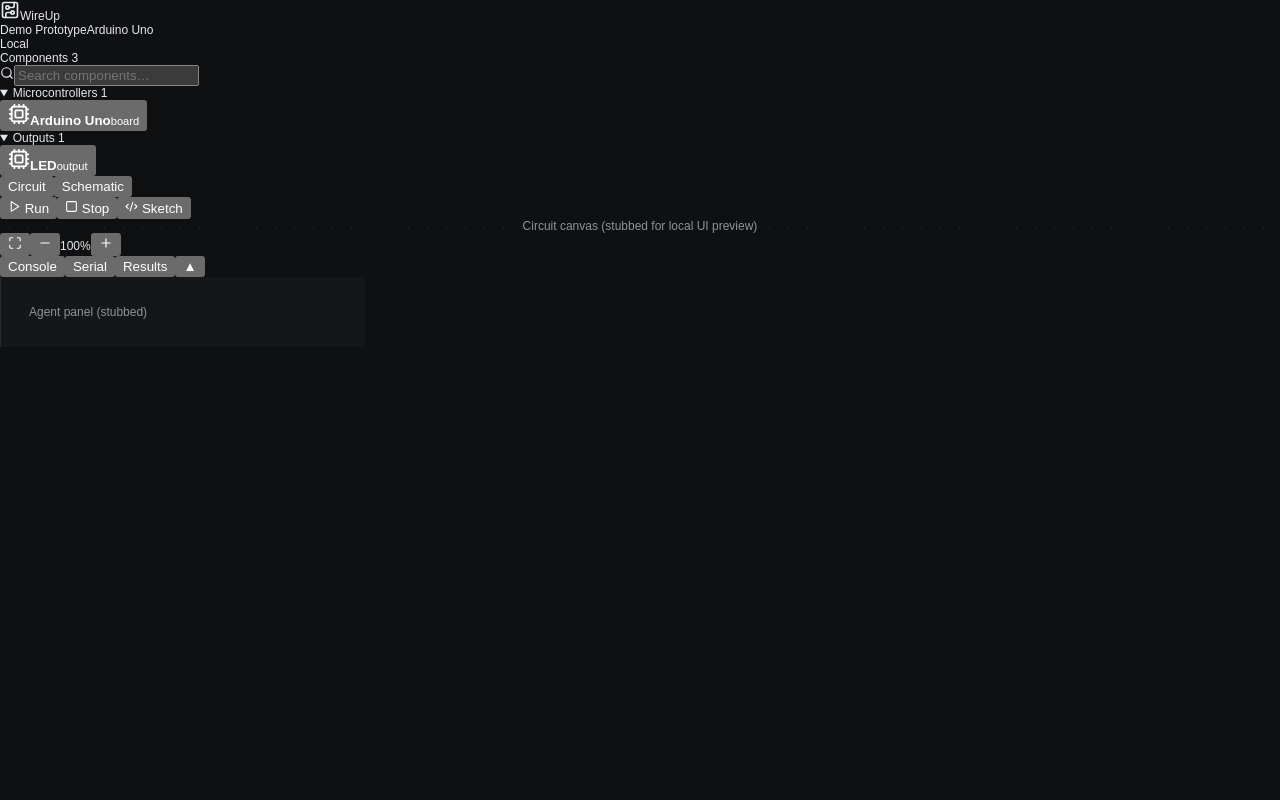
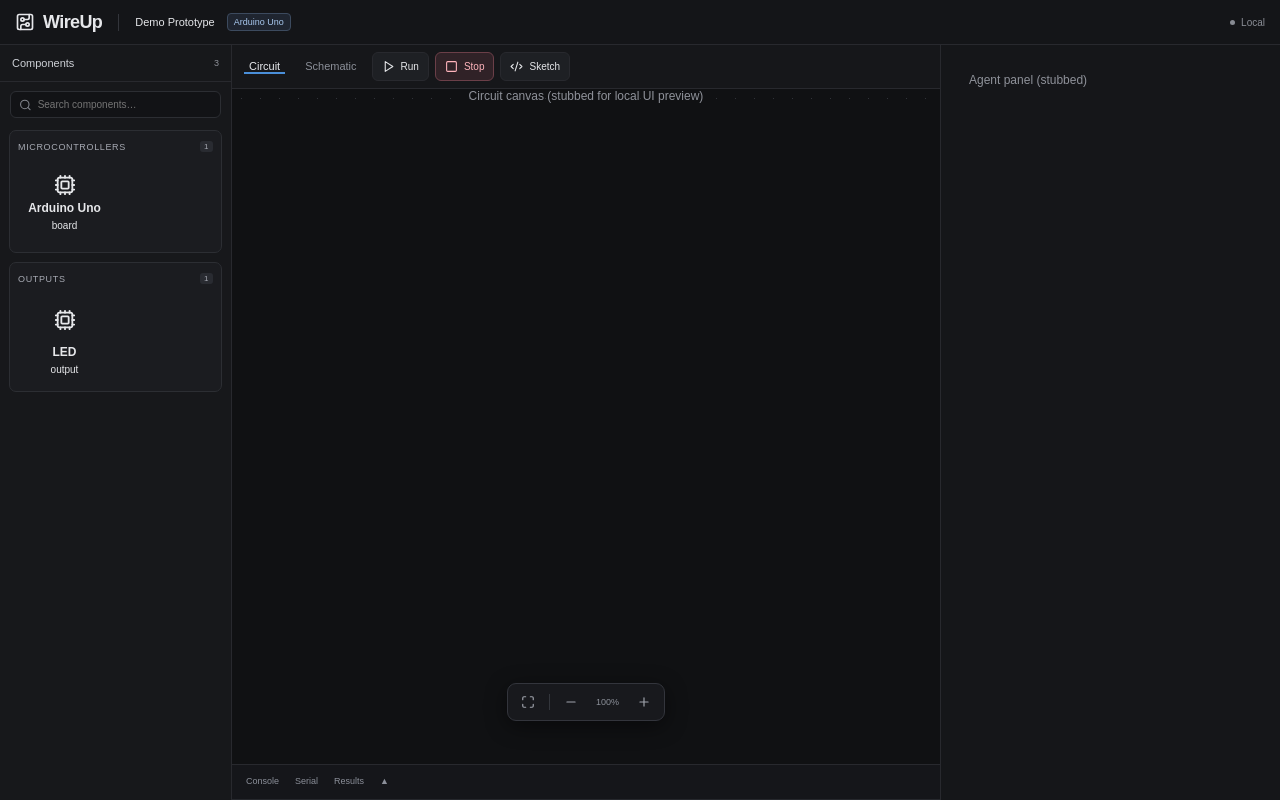
Before and after one commit to aldennoronha2228/workplace-ui, a React (Vite) app: page / in a window 1280 px wide. Built offline with nearby package versions, Linux system fonts and the light colour scheme.

Commit message:
Add full hardware-workspace styles

```diff
--- a/src/components/hardware-workspace.css
+++ b/src/components/hardware-workspace.css
@@ -1 +1,48 @@
 .hardware-workspace{--hw-bg:#0f1012;--hw-panel:#151619;--hw-line:#28292e;--hw-text:#e6e7ea;--hw-muted:#8f929a;--hw-accent:#4a8fd9;display:flex;flex-direction:column;height:100dvh;min-height:100dvh;overflow:hidden;background:var(--hw-bg);color:var(--hw-text);font:12px 'Geist Variable',Arial,sans-serif;color-scheme:dark}
+.hardware-workspace *{box-sizing:border-box}.hardware-workspace button,.hardware-workspace input{font:inherit}.hardware-workspace button{display:inline-flex;align-items:center;justify-content:center;gap:6px;padding:7px 10px;border:1px solid var(--hw-line);border-radius:6px;background:#1e2024;color:var(--hw-text);cursor:pointer}.hardware-workspace button:hover{background:#282a30}
+.hw-header{display:flex;align-items:center;gap:12px;height:45px;min-height:45px;padding:0 15px;border-bottom:1px solid var(--hw-line);background:#141518}
+.hw-brand{display:flex;align-items:center;gap:8px;flex-shrink:0}.hw-brand span{font-size:18px;font-weight:650;letter-spacing:-.6px}
+.hw-header-divider{width:1px;height:17px;background:#33353b;margin:0 4px}
+.hw-project-title{font-size:11px;overflow:hidden;white-space:nowrap;text-overflow:ellipsis}
+.hw-chip{padding:3px 6px;border:1px solid #3c4a5e;border-radius:4px;background:#1f2530;color:#a8c8ee;font-size:9px}
+.hw-header-spacer{flex:1}
+.hw-local{display:flex;align-items:center;gap:6px;color:#8a8d95;font-size:10px}
+.hw-local>span{width:5px;height:5px;display:inline-block;border-radius:50%;background:#878a92}
+.hw-workbench{display:grid;grid-template-columns:232px minmax(0,1fr) 340px;flex:1;min-height:0}
+.hw-sidebar{overflow:auto;border-right:1px solid var(--hw-line);background:#17181b}
+.hw-panel-heading{display:flex;align-items:center;gap:7px;min-height:37px;padding:10px 12px;font-size:11px;font-weight:500;color:#ced1d7;border-bottom:1px solid var(--hw-line)}
+.hw-panel-heading>span{margin-left:auto;font-size:9px;color:var(--hw-muted)}
+.hw-search{display:flex;align-items:center;gap:6px;margin:9px 10px 12px;padding:0 8px;border:1px solid #2c2e33;border-radius:6px;background:#121316;color:#84878f}
+.hw-search input{width:100%;padding:7px 0;border:0;background:none;font-size:10px;outline:none;color:var(--hw-text)}
+.hw-catalog{padding:0 9px 12px}
+.hw-category{margin-bottom:9px;border:1px solid #2c2e33;border-radius:7px;background:#1b1c20;overflow:hidden}
+.hw-category summary{display:flex;align-items:center;gap:5px;padding:10px 8px;font-size:9px;text-transform:uppercase;letter-spacing:.65px;color:#a6a9b2;cursor:pointer;list-style:none}
+.hw-category summary::-webkit-details-marker{display:none}
+.hw-category summary>span{margin-left:auto;font-size:8px;padding:1px 4px;border-radius:3px;background:#292b31}
+.hw-category-grid{display:grid;grid-template-columns:repeat(2,minmax(0,1fr));gap:7px;padding:0 7px 10px}
+.hardware-workspace .hw-catalog-card{display:flex;flex-direction:column;gap:5px;border:1px solid transparent;border-radius:5px;background:none;padding:5px 3px;min-height:80px;text-align:center;color:inherit}
+.hardware-workspace .hw-catalog-card:hover{background:#26282e;border-color:#4b505b}
+.hw-catalog-art{display:grid;place-items:center;height:40px}
+.hw-center{display:flex;flex-direction:column;min-width:0;min-height:0;background:#101113}
+.hw-toolbar{display:flex;align-items:center;gap:10px;min-height:44px;padding:0 12px;border-bottom:1px solid var(--hw-line);background:#16171a}
+.hw-view-tabs{display:flex;gap:15px}
+.hardware-workspace .hw-view-tabs button{padding:0 5px;border:0;border-bottom:2px solid transparent;border-radius:0;background:none;font-size:11px;color:#8b8f98}
+.hardware-workspace .hw-view-tabs button[aria-selected=true]{color:#e8eaee;border-bottom-color:var(--hw-accent)}
+.hw-actions{display:flex;align-items:center;gap:6px}
+.hw-actions button{font-size:10px;padding:6px 9px;height:29px}
+.hardware-workspace .hw-stop{border-color:#6b3f48;background:#302227;color:#ffb4bc}
+.hw-design-surface{position:relative;flex:1;min-height:0;overflow:hidden}
+.hw-canvas-viewport{min-height:0;flex:1;overflow:auto}
+.hw-canvas{position:relative;min-width:100%;min-height:100%}
+.hw-floating-tools{position:absolute;bottom:43px;left:50%;transform:translateX(-50%);display:flex;align-items:center;gap:4px;height:38px;padding:4px 7px;border:1px solid #33353c;border-radius:9px;background:#191b1feb;box-shadow:0 5px 22px #0007;backdrop-filter:blur(12px)}
+.hardware-workspace .hw-floating-tools button{padding:5px 6px;border:0;background:none;color:#a1a4ad;font-size:9px}
+.hw-floating-tools i{width:1px;height:16px;background:#33363c;margin:0 4px}
+.hw-floating-tools>span{padding:0 8px;font-size:9px;color:#8d919a}
+.hw-dock{display:flex;flex-direction:column;flex-shrink:0;min-height:0;height:36px;border-top:1px solid var(--hw-line);background:#15161a}
+.hw-dock[data-open=true]{height:216px}
+.hw-dock>nav{display:flex;align-items:center;gap:0;min-height:35px;padding:0 6px;border-bottom:1px solid #26282d}
+.hardware-workspace .hw-dock nav button{height:35px;padding:9px 8px;border:0;border-radius:0;border-bottom:2px solid transparent;background:none;color:#8b8f99;font-size:9px}
+.hardware-workspace .hw-dock nav button.active{color:#a9cdf4;border-bottom-color:var(--hw-accent)}
+.hw-dock-body{flex:1;overflow:auto;padding:10px 12px}
+.hw-dock pre{margin:6px 0;font:10px/1.75 Consolas,monospace;color:#c0c3cb}
+@media(max-width:900px){.hw-workbench{grid-template-columns:minmax(0,1fr)}.hw-sidebar{display:none}}
```
